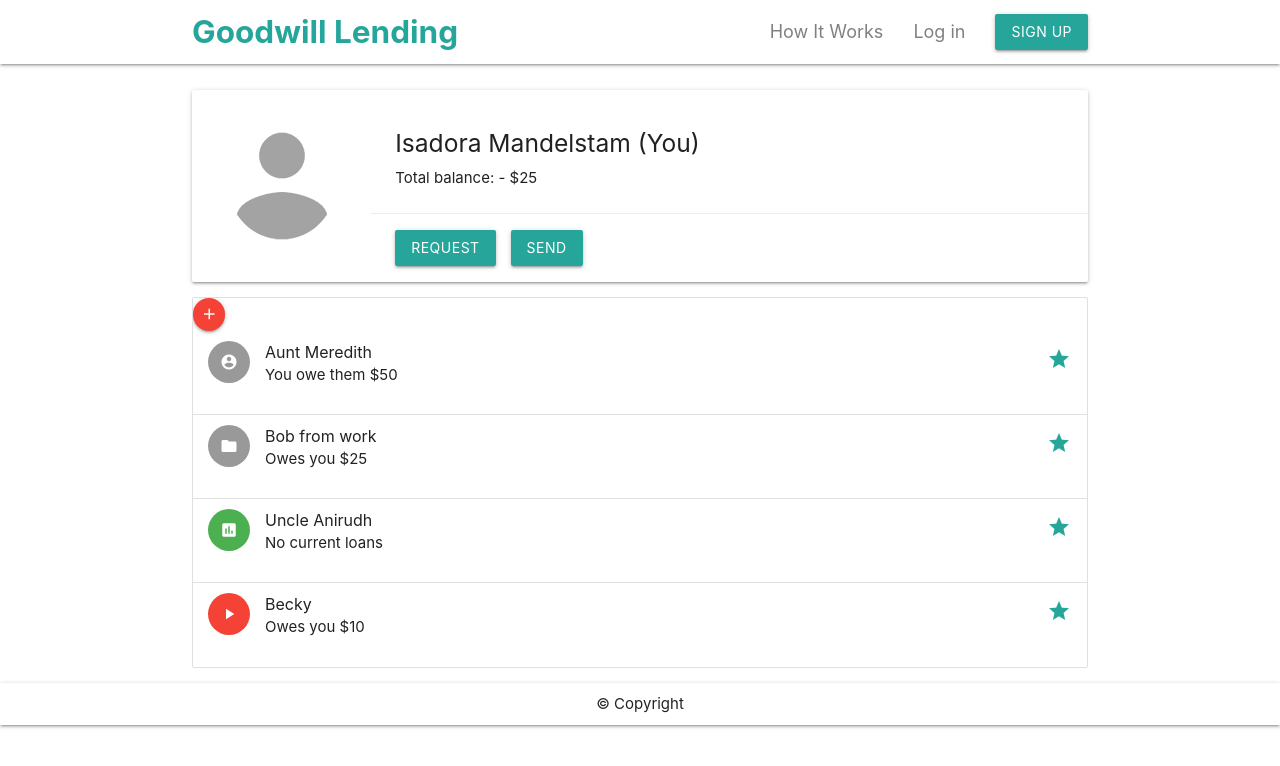
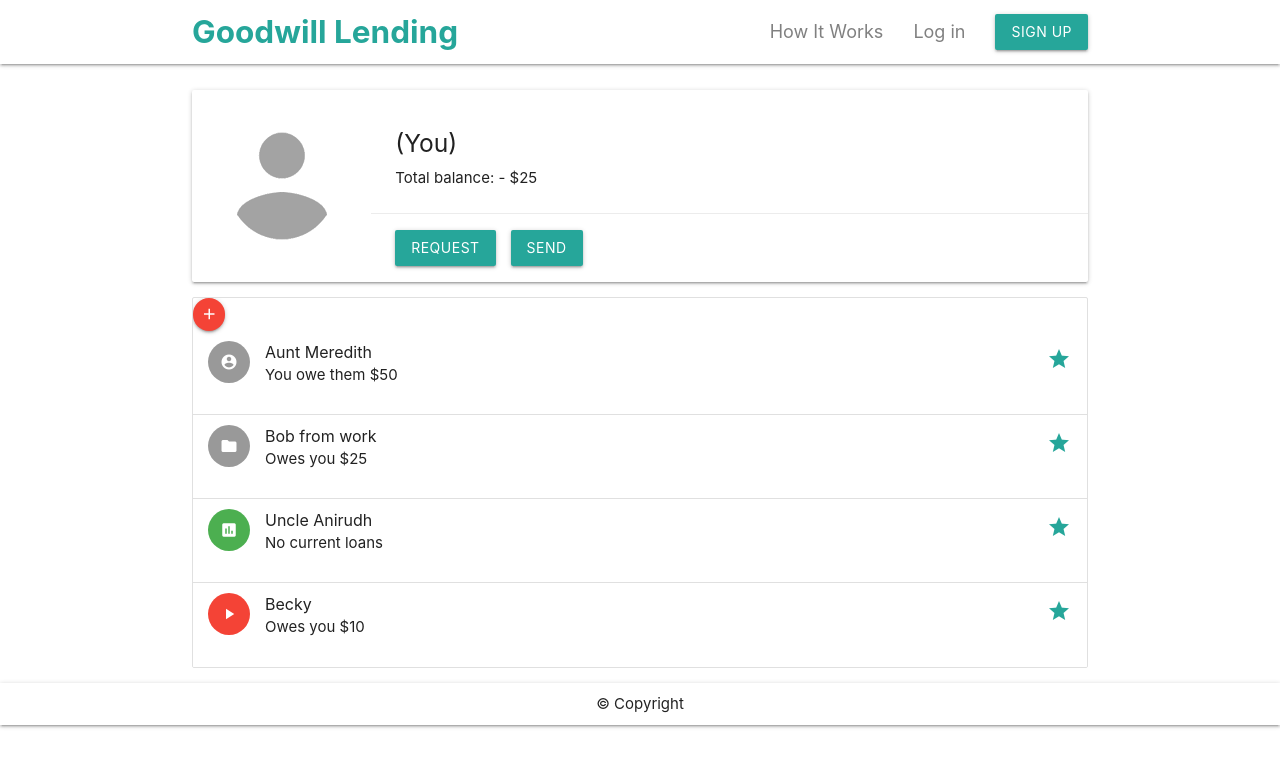
Before and after one commit to abhishekpatilbtc/project-3, a React (Create React App) app in the folder client/: page /user/1 in a window 1280 px wide. Shown: the top 766 px of the page. Built offline with nearby package versions, Linux system fonts and the light colour scheme; no server answers.

Commit message:
user page name passed as props

```diff
--- a/client/src/components/Card/card.js
+++ b/client/src/components/Card/card.js
@@ -1,7 +1,7 @@
 import React from "react";
 import "./card.css";
 
-function Card() {
+function Card(props) {
     return (
         <div className="col s12 m7">
             <div className="card horizontal">
@@ -10,7 +10,7 @@ function Card() {
                 </div>
                 <div className="card-stacked">
                     <div className="card-content">
-                        <h5>Isadora Mandelstam (You)</h5>
+                        <h5>{props.first_name} {props.last_name} (You)</h5>
                         <p>Total balance: - $25</p>
                     </div>
                     <div className="card-action">
--- a/client/src/pages/User.js
+++ b/client/src/pages/User.js
@@ -28,8 +28,8 @@ class User extends Component {
     loadUser = () => {
         API.getUser(this.props.match.params.id)
             // .then(res => this.setState({ user: res.data }))
-            .then(res => console.log(res))
-            .catch(err => console.log(err));
+            .then(res => this.setState({user: res.data}))
+            .catch(err => console.log(err))
     }
 
 
@@ -37,7 +37,10 @@ class User extends Component {
     render() {
         return (
             <div className="container" style={{ width: '70%' }}>
-                <Card />
+                <Card
+                    first_name={this.state.user.first}
+                    last_name={this.state.user.last}
+                />
                 <List />
             </div>
         );
```
Also changed, not shown: client/package.json (line endings or trailing spaces).
